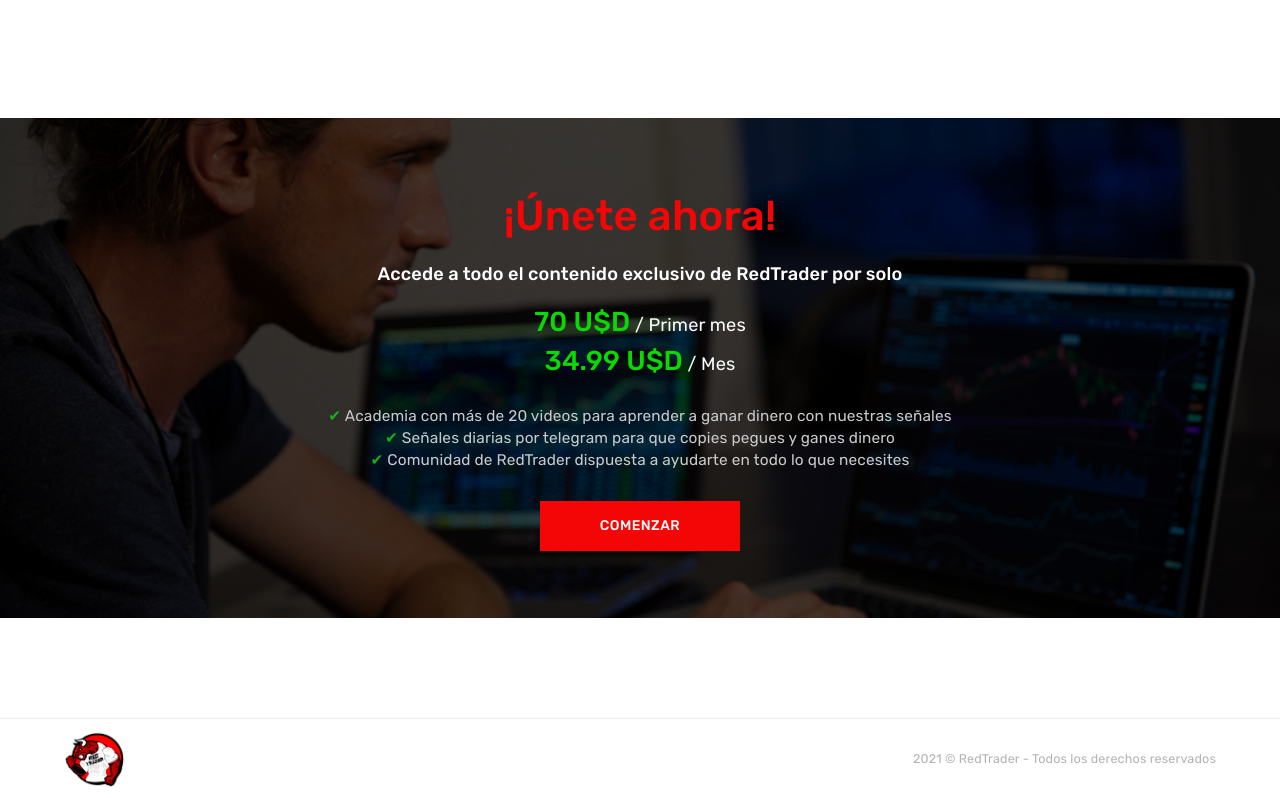
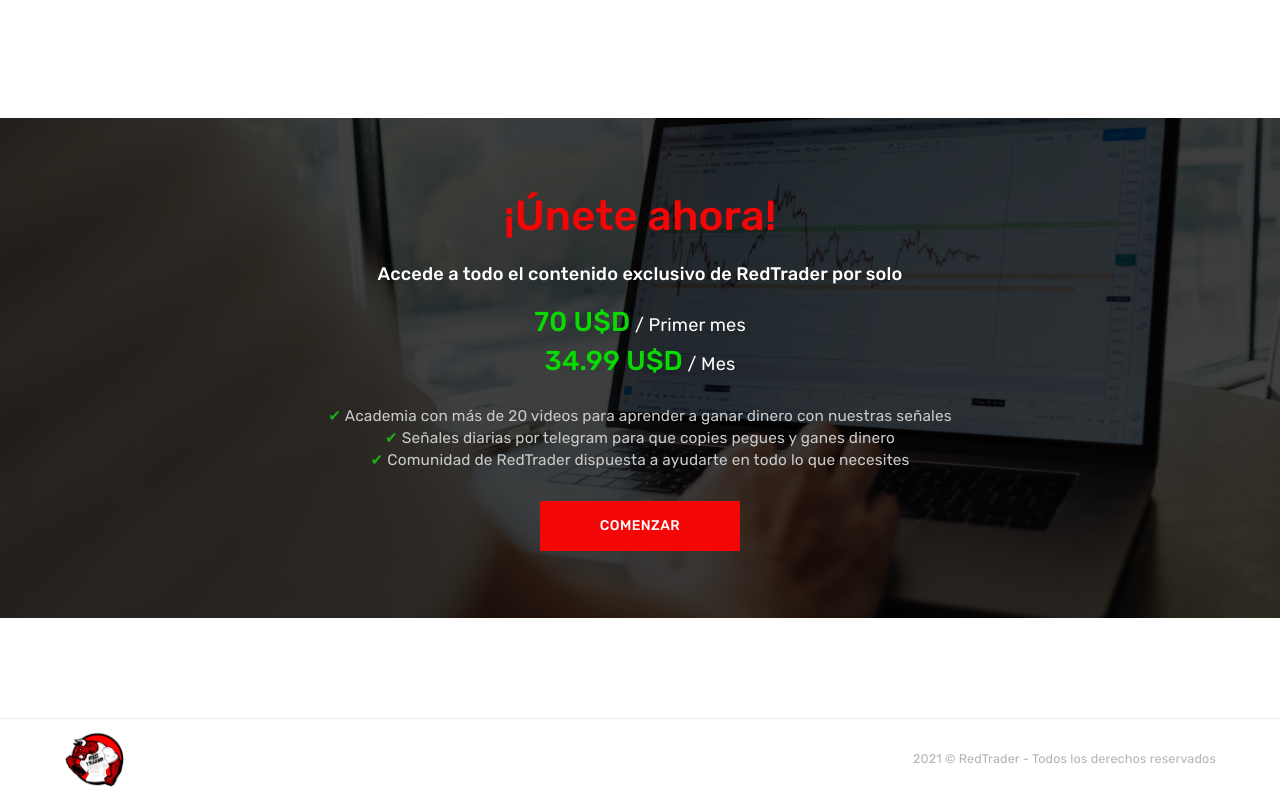
Before and after one commit to Facundolavtech/redtrader-client, a Next.js app: page / in a window 1280 px wide. Shown: the part 2767-3565 px from the top of the page. Built offline with nearby package versions, Linux system fonts and the light colour scheme.

Commit message:
fix pricing bg image

```diff
--- a/styles/Home/price.scss
+++ b/styles/Home/price.scss
@@ -14,7 +14,7 @@
     left: 0;
     right: 0;
     z-index: 150;
-    background: rgba(0, 0, 0, 0.7);
+    background: rgba(0, 0, 0, 0.75);
   }
 
   .pricing__img {
```
Also changed, not shown: public/assets/img/pricingBG.jpg.
